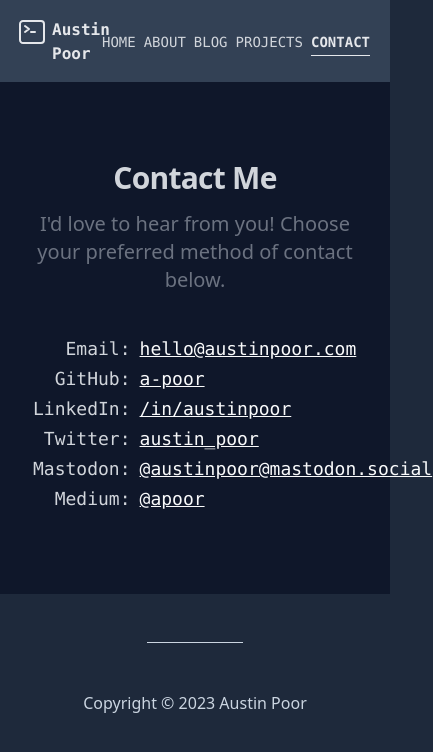
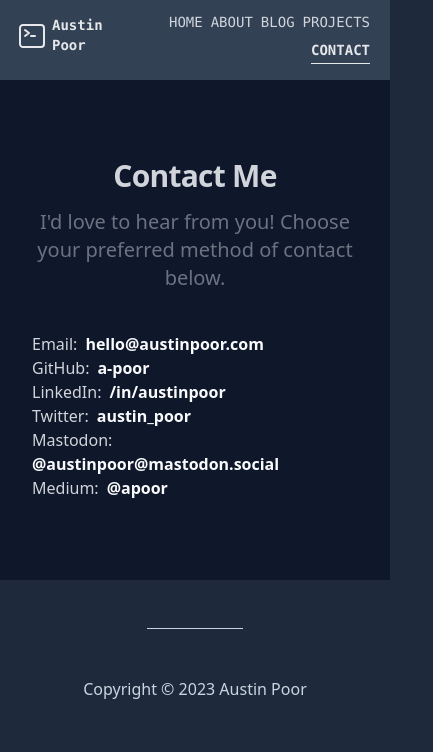
Before and after one commit to hammad5421/DataSciencePortfolio, a SvelteKit app: page /contact in a window 390 px wide. Shown: the top 752 px of the page, 433 px wide, since content can reach past the window. Built offline with nearby package versions, Linux system fonts and the light colour scheme.

Commit message:
Update mobile layout

```diff
--- a/src/lib/BlogImage.svelte
+++ b/src/lib/BlogImage.svelte
@@ -1,7 +1,6 @@
 <script lang="ts">
   export let src: string;
   export let alt: string | undefined = undefined;
-  export let desc: string | undefined = undefined;
 </script>
 
 <figure class="my-6">
@@ -10,9 +9,7 @@
     src="{ src }"
     alt="{ alt }"
   />
-  {#if desc}
-    <figcaption class="text-center text-slate-400 my-1 text-sm">
-      { desc }
-    </figcaption>
-  {/if}
+  <figcaption class="text-center text-slate-400 my-1 text-sm">
+    <slot />
+  </figcaption>
 </figure>
--- a/src/lib/Nav.svelte
+++ b/src/lib/Nav.svelte
@@ -6,19 +6,17 @@
 </script>
 
 <div class="sticky top-0 z-50 bg-slate-700">
-  <div class="flex items-center justify-between p-4 sm:py-6 sm:px-8">
-    <div>
-      <a href="/" class="flex">
-        <img class="h-8 w-auto sm:h-10" src="/nav-icon.svg" alt="AustinPoor.com">
-        <span class="text-base sm:text-xl font-mono font-semibold px-1 sm:px-2 pt-0.5 sm:pt-1 text-gray-200">Austin Poor</span>
-      </a>
-    </div>
-    <nav class="flex space-x-2 mr-1 sm:mr-2 sm:space-x-7 pl-2 text-sm sm:text-base pt-0.5 font-mono uppercase">
-      <a href="/" class="hover:text-gray-500 { activePage === "home" ? hilightedStyle : unHilightedStyle }">Home</a>
-      <a href="/about" class="hover:text-gray-500 { activePage === "about" ? hilightedStyle : unHilightedStyle }">About</a>
-      <a href="/blog" class="hover:text-gray-500 { activePage === "blog" ? hilightedStyle : unHilightedStyle }">Blog</a>
-      <a href="/projects" class="hover:text-gray-500 { activePage === "projects" ? hilightedStyle : unHilightedStyle }">Projects</a>
-      <a href="/contact" class="hover:text-gray-500 { activePage === "contact" ? hilightedStyle : unHilightedStyle }">Contact</a>
+  <div class="flex items-center justify-between px-4 py-3 sm:py-6 sm:px-8">
+    <a href="/" class="flex items-center mb-2 sm:mb-1">
+      <img class="h-8 w-auto sm:h-10" src="/nav-icon.svg" alt="AustinPoor.com">
+      <span class="text-sm sm:text-xl font-mono font-semibold px-1 sm:px-2 pt-0.5 mb-1 text-gray-200">Austin Poor</span>
+    </a>
+    <nav class="flex flex-wrap justify-end space-x-2 mr-1 sm:mr-2 sm:space-x-7 pl-2 text-sm sm:text-base sm:pt-0.5 font-mono uppercase">
+      <a href="/" class="hover:text-gray-500 mb-2 { activePage === "home" ? hilightedStyle : unHilightedStyle }">Home</a>
+      <a href="/about" class="hover:text-gray-500 mb-2 { activePage === "about" ? hilightedStyle : unHilightedStyle }">About</a>
+      <a href="/blog" class="hover:text-gray-500 mb-2 { activePage === "blog" ? hilightedStyle : unHilightedStyle }">Blog</a>
+      <a href="/projects" class="hover:text-gray-500 mb-2 { activePage === "projects" ? hilightedStyle : unHilightedStyle }">Projects</a>
+      <a href="/contact" class="hover:text-gray-500 mb-2 { activePage === "contact" ? hilightedStyle : unHilightedStyle }">Contact</a>
     </nav>
   </div>
 </div>
--- a/src/routes/blog/2020-02-13-csv-to-postgres/+page.svelte
+++ b/src/routes/blog/2020-02-13-csv-to-postgres/+page.svelte
@@ -33,8 +33,9 @@
   <BlogImage
     src="/csv-to-postgres.webp"
     alt="A flowchart from a CSV file icon to the Pandas library icon to a Postgres database icon"
-    desc="Use Pandas to quickly load your CSV data into a Postgres database"
-  />
+  >
+    Use Pandas to quickly load your CSV data into a Postgres database
+  </BlogImage>
 
   <p>
     Sometimes it can be kind of a pain to deal with copying CSV data into a Postgres database —
--- a/src/routes/blog/2020-02-18-predict-spotify-skips/+page.svelte
+++ b/src/routes/blog/2020-02-18-predict-spotify-skips/+page.svelte
@@ -34,8 +34,9 @@
   <BlogImage
     src="/spotify-skip-cover.webp"
     alt="Screenshots from the Spotify desktop app"
-    desc="(Screenshots from the Spotify desktop app)"
-  />
+  >
+    (Screenshots from the Spotify desktop app)
+  </BlogImage>
 
   <BlogHeading1>Introduction</BlogHeading1>
 
@@ -127,8 +128,9 @@
   <BlogImage
     src="/spotify-skip-data-schema.webp"
     alt="Schema for the spotify skip dataset."
-    desc="Schema for Spotify Skip Data"
-  />
+  >
+    Schema for Spotify Skip Data
+  </BlogImage>
 
   <p>
     To get a sense of what a single session might look like, the following image shows a plot of a single
@@ -140,8 +142,9 @@
   <BlogImage
     src="/spotify-single-session-skips-vs-loudness.webp"
     alt="Graph of a Single Session's Track-Skips vs Track-Loudness"
-    desc="Single Session's Track-Skips vs Track-Loudness"
-  />
+  >
+    Single Session's Track-Skips vs Track-Loudness
+  </BlogImage>
 
   <p>
     While not meaningful by itself, this illustrates how each session an be plotted against the song attributes.
@@ -174,8 +177,9 @@
   <BlogImage
     src="/spotify-track-features-applied-to-example-songs.webp"
     alt="Plot of a distribution of a subset of track features with 3 songs plotted for reference"
-    desc="Distribution of a Subset of Track Features with 3 Songs Plotted for Reference"
-  />
+  >
+    Distribution of a Subset of Track Features with 3 Songs Plotted for Reference
+  </BlogImage>
 
   <BlogHeading2>Feature Engineering</BlogHeading2>
 
@@ -210,8 +214,9 @@
   <BlogImage
     src="/spotify-roc-logistic-regression-vs-lightgbm.webp"
     alt="ROC Curve Comparing Model Performance for Logistic Regression and LightGBM Models"
-    desc="ROC Curve Comparing Model Performance for Logistic Regression and LightGBM Models"
-  />
+  >
+    ROC Curve Comparing Model Performance for Logistic Regression and LightGBM Models
+  </BlogImage>
 
   <p>
     My best model's final test accuracy was <span class="font-semibold">0.73</span>, using LightGBM's
@@ -228,8 +233,9 @@
   <BlogImage
     src="/spotify-lightgbm-feature-importance-graph.webp"
     alt="Final LightGBM Model's Relative Feature Importance Ranking"
-    desc="Final LightGBM Model's Relative Feature Importance Ranking"
-  />
+  >
+    Final LightGBM Model's Relative Feature Importance Ranking
+  </BlogImage>
 
   <p>
     This figure shows the final model's ranking of the top 10 features by relative importance. The model ranked
--- a/src/routes/blog/2020-07-02-plot-with-jinja/+page.svelte
+++ b/src/routes/blog/2020-07-02-plot-with-jinja/+page.svelte
@@ -424,8 +424,9 @@ display_svg(
   <BlogImage
     src="/jinja-sample-plot.svg"
     alt="Sample plot rendered with jinja (as an SVG)"
-    desc="Sample plot rendered with jinja (as an SVG)"
-  />
+  >
+    Sample plot rendered with jinja (as an SVG)
+  </BlogImage>
 
   <p>
     And here's what it would look like as a raster image:
@@ -434,8 +435,9 @@ display_svg(
   <BlogImage
     src="/jinja-sample-plot.webp"
     alt="Sample plot rendered with jinja (as a raster of the SVG)"
-    desc="Sample plot rendered with jinja (as a raster of the SVG)"
-  />
+  >
+    Sample plot rendered with jinja (as a raster of the SVG)
+  </BlogImage>
 
   <p>
     For the complete code, check out the gist <a class="underline" href="https://gist.github.com/a-poor/173f0d190634065bfd7ad73eb882e637">here</a>.
--- a/src/routes/blog/2021-01-07-big-query-data-augmentation/+page.svelte
+++ b/src/routes/blog/2021-01-07-big-query-data-augmentation/+page.svelte
@@ -5,8 +5,6 @@
   import BlogUnsplashImage from '$lib/BlogUnsplashImage.svelte';
   import BlogCodeBlock from '$lib/BlogCodeBlock.svelte';
   import BlogHeading1 from '$lib/BlogHeading1.svelte';
-  import BlogHeading2 from '$lib/BlogHeading2.svelte';
-  import BlogBlockQuote from '$lib/BlogBlockQuote.svelte';
 </script>
 
 <svelte:head>
@@ -120,8 +118,9 @@ WHERE
   <BlogImage
     src="/bq-screenshot-1.webp"
     alt="A screenshot of the query in the BigQuery UI"
-    desc="Screenshot of the BigQuery UI"
-  />
+  >
+    Screenshot of the BigQuery UI
+  </BlogImage>
 
   <p>
     And get the following results...
@@ -130,8 +129,9 @@ WHERE
   <BlogImage
     src="/bq-screenshot-2.webp"
     alt="A screenshot of the query's results in the BigQuery UI"
-    desc="Viewing query results in the BigQuery UI"
-  />
+  >
+    Viewing query results in the BigQuery UI
+  </BlogImage>
 
   <p>
     Great! I got my answer in 0.4 seconds and now I can go back and expand my query to get this data for multiple years.
@@ -141,8 +141,9 @@ WHERE
   <BlogImage
     src="/bq-screenshot-3.webp"
     alt="A screenshot query results export options in the BigQuery UI"
-    desc="Screenshot showing export options for BigQuery results"
-  />
+  >
+    Screenshot showing export options for BigQuery results
+  </BlogImage>
 
   <p>
     Finally, as a bonus, you can connect to BigQuery through Python with the package
--- a/src/routes/blog/2021-02-18-flask-ml-predictions/+page.svelte
+++ b/src/routes/blog/2021-02-18-flask-ml-predictions/+page.svelte
@@ -1,14 +1,9 @@
 <script lang="ts">
   import BlogBody from '$lib/BlogBody.svelte';
   import BlogHeader from '$lib/BlogHeader.svelte';
-  import BlogTitle from '$lib/BlogTitle.svelte';
-  import BlogSubtitle from '$lib/BlogSubtitle.svelte';
-  import BlogImage from '$lib/BlogImage.svelte';
   import BlogUnsplashImage from '$lib/BlogUnsplashImage.svelte';
   import BlogCodeBlock from '$lib/BlogCodeBlock.svelte';
   import BlogHeading1 from '$lib/BlogHeading1.svelte';
-  import BlogHeading2 from '$lib/BlogHeading2.svelte';
-  import BlogBlockQuote from '$lib/BlogBlockQuote.svelte';
 </script>
 
 <svelte:head>
--- a/src/routes/blog/2021-12-01-serve-ml-with-grpc/+page.svelte
+++ b/src/routes/blog/2021-12-01-serve-ml-with-grpc/+page.svelte
@@ -1,12 +1,9 @@
 <script lang="ts">
   import BlogBody from '$lib/BlogBody.svelte';
   import BlogHeader from '$lib/BlogHeader.svelte';
-  import BlogImage from '$lib/BlogImage.svelte';
   import BlogUnsplashImage from '$lib/BlogUnsplashImage.svelte';
-  import BlogCodeBlock from '$lib/BlogCodeBlock.svelte';
   import BlogHeading1 from '$lib/BlogHeading1.svelte';
   import BlogHeading2 from '$lib/BlogHeading2.svelte';
-  import BlogBlockQuote from '$lib/BlogBlockQuote.svelte';
 </script>
 
 <svelte:head>
--- a/src/routes/contact/+page.svelte
+++ b/src/routes/contact/+page.svelte
@@ -52,24 +52,21 @@
     </p>
   </div>
 
-
-  <table class="table-auto mt-10 mx-auto text-lg font-mono">
+  <div class="mt-10 mx-auto text-base sm:text-lg">
     {#each linkData as link}
-      <tr class="mb-2">
-        <td class="pr-2 text-right text-gray-300">
+      <div class="flex flex-wrap">
+        <p class="pr-2 text-right text-gray-300">
           { link.name }:
-        </td>
-        <td class="">
-          <a
-            class="underline text-gray-50"
-            href={ link.href }
-          >
-            { link.value }
-          </a>
-        </td>
-      </tr>
+        </p>
+        <a
+          class="font-semibold text-gray-50"
+          href={ link.href }
+        >
+          { link.value }
+        </a>
+      </div>
     {/each}
-  </table>
+  </div>
 
 
 </div>
--- a/tailwind.config.cjs
+++ b/tailwind.config.cjs
@@ -3,6 +3,9 @@ module.exports = {
   content: ['./src/**/*.{html,js,svelte,ts}'],
   theme: {
     extend: {
+      screens: {
+        xs: "480px",
+      },
       blur: {
         xs: '2px',
         '2xs': '1px',
```
Also changed, not shown: src/routes/blog/2020-10-13-algorithmic-color-palettes/+page.svelte (+25 -20 lines).
